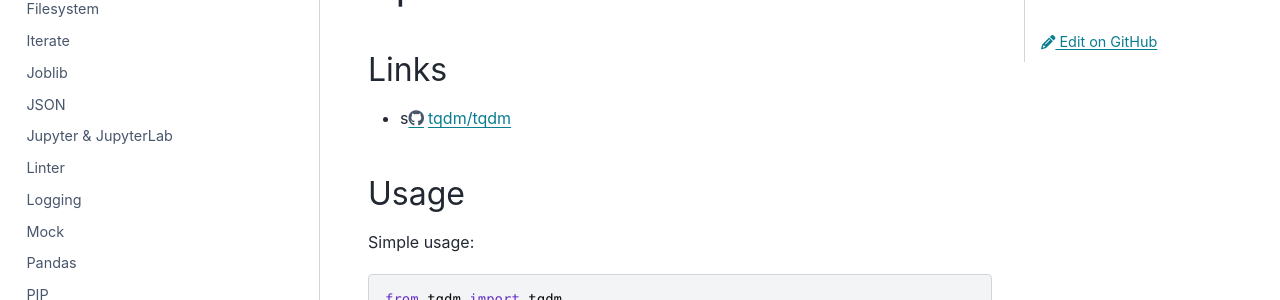
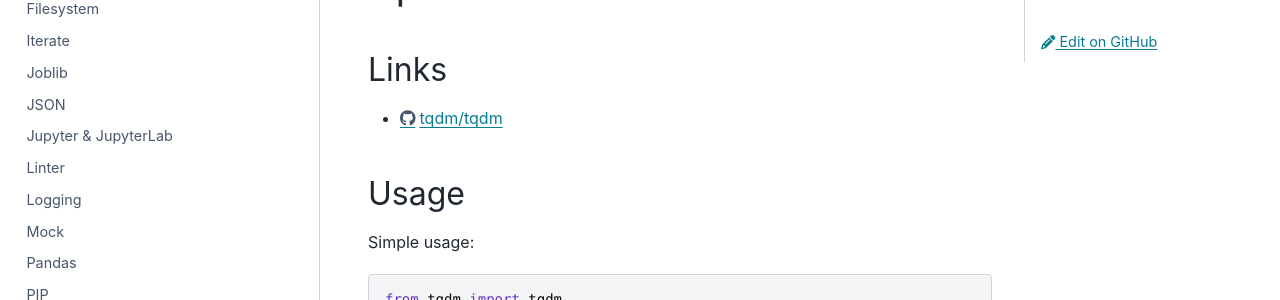
Before and after one commit to PhilipMay/PhilipMay_org, a Sphinx documentation site: the page built from source/python/tqdm.md, in a window 1280 px wide and 900 px high. Shown: the part 185-485 px from the top of the window. Built offline with Sphinx 7.4.7 and the PyData theme 0.15.4, drawn with Linux system fonts in a browser that asks for light colours.

Commit message:
Update tqdm.md

```diff
--- a/source/python/tqdm.md
+++ b/source/python/tqdm.md
@@ -2,7 +2,7 @@
 
 ## Links
 
-- s<https://github.com/tqdm/tqdm>
+- <https://github.com/tqdm/tqdm>
 
 ## Usage
 
```
